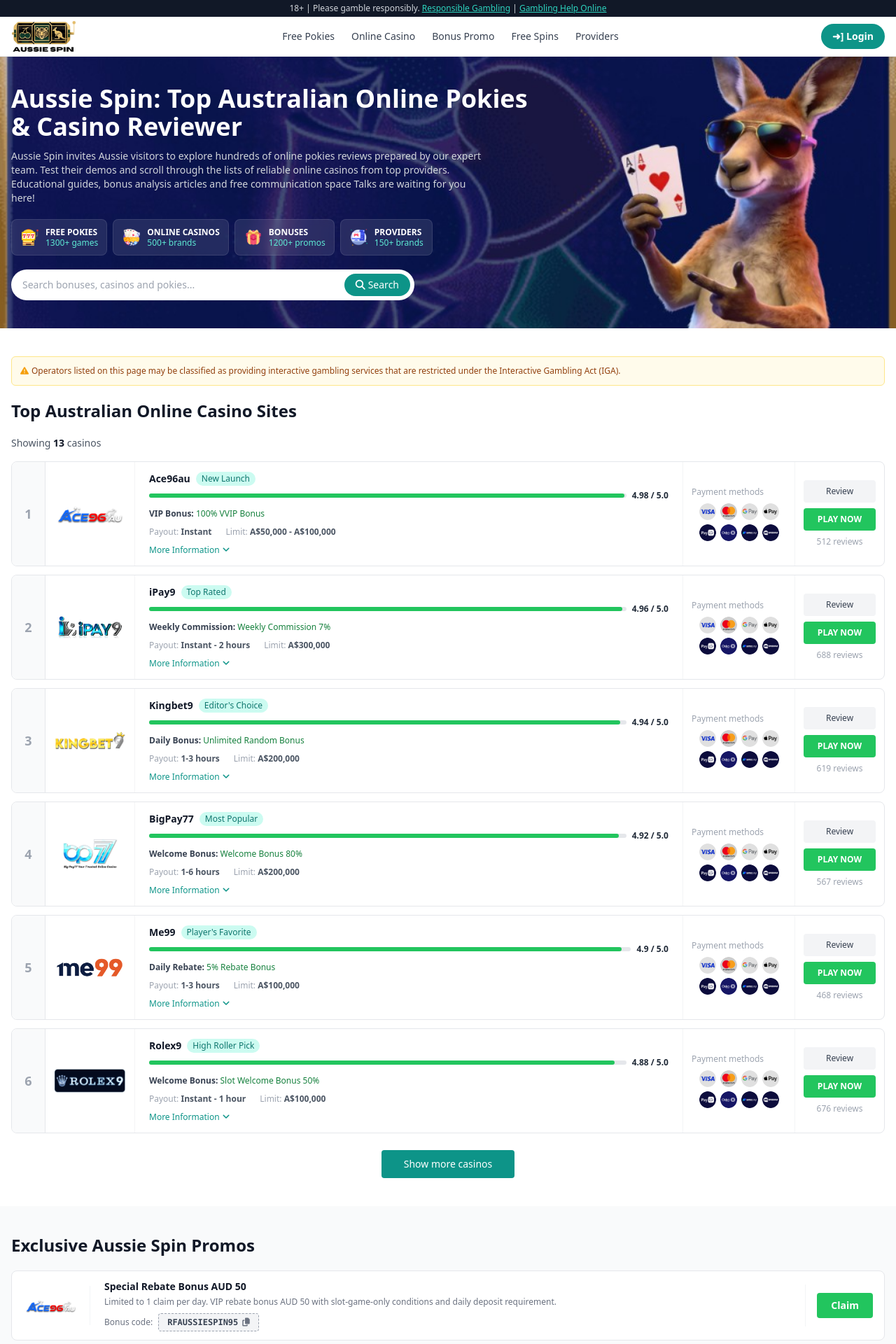
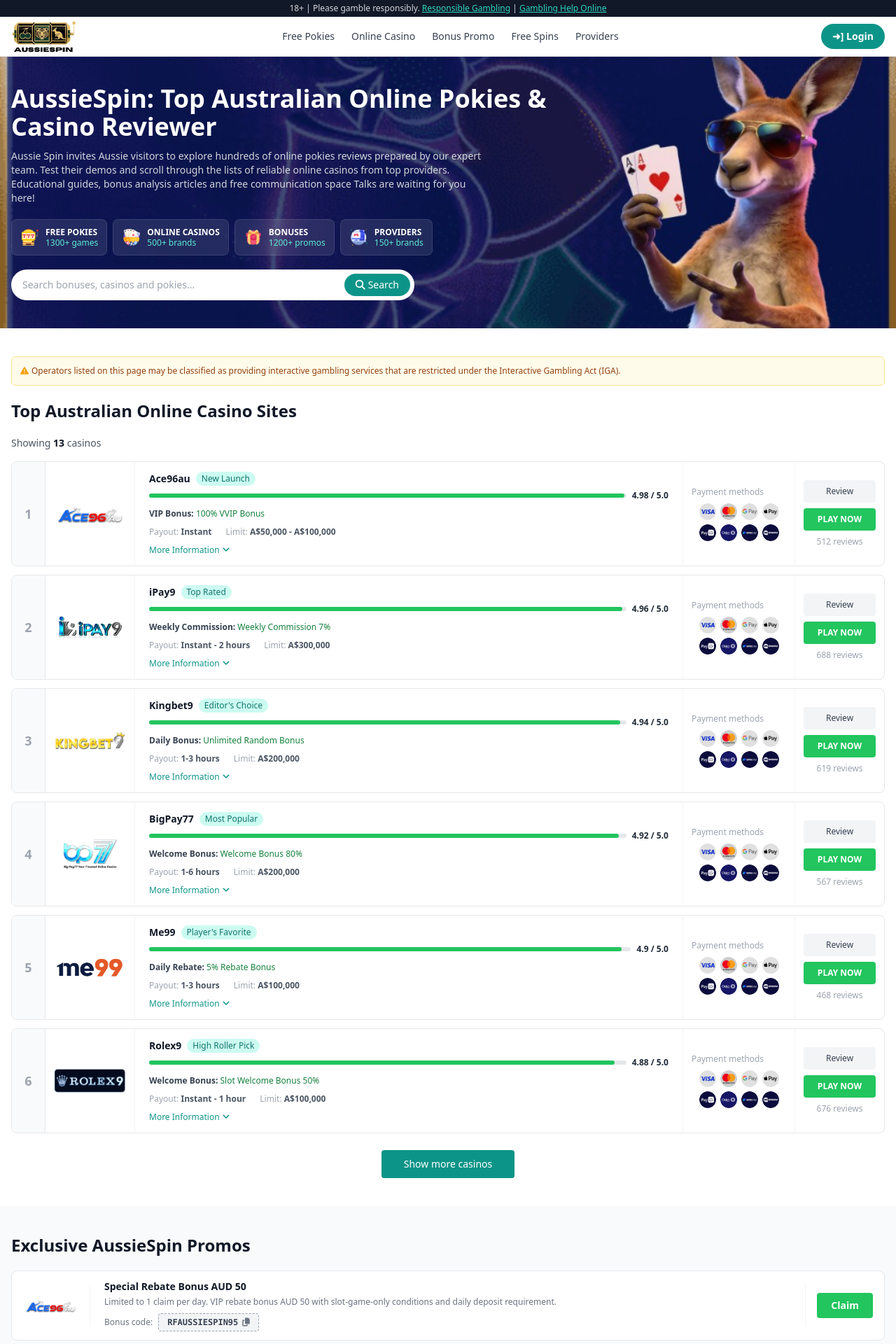
Before and after one commit to ether1313/aussiespin, a React (Vite) app: page / in a window 1280 px wide. Shown: the top 1920 px of the page at 70% size. Built offline with nearby package versions, Linux system fonts and the light colour scheme; some icons are missing.

Commit message:
update something

```diff
--- a/index.html
+++ b/index.html
@@ -10,7 +10,7 @@
       name="description"
       content="AussieSpin delivers independent Australian online pokies and casino reviews, bonus comparisons, and practical strategy guides for players across Australia."
     />
-    <meta name="keywords" content="Aussie Spin, online pokies, Australian casinos, casino bonuses, free spins, pokies reviews" />
+    <meta name="keywords" content="AussieSpin, online pokies, Australian casinos, casino bonuses, free spins, pokies reviews" />
     <meta name="author" content="AussieSpin" />
     <link rel="canonical" href="https://www.aussiespin.org/" />
     <link rel="icon" type="image/png" sizes="32x32" href="/seo/favicon.png" />
@@ -28,7 +28,7 @@
     <meta property="og:locale" content="en_AU" />
     <meta property="og:image" content="https://www.aussiespin.org/seo/og-image.png" />
     <meta property="og:image:secure_url" content="https://www.aussiespin.org/seo/og-image.png" />
-    <meta property="og:image:alt" content="Welcome to Aussie Spin - Australian online pokies platform" />
+    <meta property="og:image:alt" content="Welcome to AussieSpin - Australian online pokies platform" />
     <meta property="og:image:width" content="1024" />
     <meta property="og:image:height" content="576" />
 
@@ -40,7 +40,7 @@
       content="Independent Australian pokies and casino reviews, bonus analysis, and practical player guides."
     />
     <meta name="twitter:image" content="https://www.aussiespin.org/seo/og-image.png" />
-    <meta name="twitter:image:alt" content="Welcome to Aussie Spin - Australian online pokies platform" />
+    <meta name="twitter:image:alt" content="Welcome to AussieSpin - Australian online pokies platform" />
 
     <!-- Geo targeting -->
     <meta name="geo.region" content="AU" />
--- a/src/components/feature/Footer.tsx
+++ b/src/components/feature/Footer.tsx
@@ -108,7 +108,7 @@
 
         {/* Disclaimer */}
         <div className="text-xs text-gray-400 mb-6 pt-6 border-t border-gray-700 leading-relaxed">
-          Aussie Spin does not offer any gambling services itself. The site provides reviews and information on gambling services. Our website contains affiliate links. We may receive a commission at no extra cost to you. The affiliate income helps support the site and allows us to continue offering high-quality content. Our content is intended solely for individuals aged 18+. Please gamble responsibly.
+          AussieSpin does not offer any gambling services itself. The site provides reviews and information on gambling services. Our website contains affiliate links. We may receive a commission at no extra cost to you. The affiliate income helps support the site and allows us to continue offering high-quality content. Our content is intended solely for individuals aged 18+. Please gamble responsibly.
         </div>
 
         {/* Logo + Trust badges */}
--- a/src/components/feature/Header.tsx
+++ b/src/components/feature/Header.tsx
@@ -52,7 +52,7 @@
           <a href='/' className="flex items-center flex-shrink-0 mr-4">
             <img
               src="/logo.png"
-              alt="Aussie Spin"
+              alt="AussieSpin"
               className="h-12 w-auto"
             />
           </a>
--- a/src/pages/home/components/BonusSection.tsx
+++ b/src/pages/home/components/BonusSection.tsx
@@ -138,7 +138,7 @@
   return (
     <section id="exclusive-aussie-spin-promos" className="bg-gray-50 py-8 md:py-10">
       <div className="container mx-auto px-4">
-        <h2 className="text-xl md:text-2xl font-bold text-gray-900 mb-5">Exclusive Aussie Spin Promos</h2>
+        <h2 className="text-xl md:text-2xl font-bold text-gray-900 mb-5">Exclusive AussieSpin Promos</h2>
 
         <div className="space-y-3">
           {visibleBonuses.map((bonus) => (
--- a/src/pages/home/components/EditorialSection.tsx
+++ b/src/pages/home/components/EditorialSection.tsx
@@ -174,7 +174,7 @@
 
             <h3 className="text-base md:text-lg font-bold text-gray-900 mb-3">What Our Casino Reviews Demonstrate</h3>
             <p className="text-sm text-gray-600 mb-4 leading-relaxed">
-              Every casino review on Aussie Spin is written by experienced gambling experts who have personally tested each platform. Our review process involves creating real accounts, making actual deposits, testing the games, claiming bonuses, and attempting withdrawals. We document every step of the process to give you an honest, unbiased assessment.
+              Every casino review on AussieSpin is written by experienced gambling experts who have personally tested each platform. Our review process involves creating real accounts, making actual deposits, testing the games, claiming bonuses, and attempting withdrawals. We document every step of the process to give you an honest, unbiased assessment.
             </p>
 
             {/* FAQ */}
@@ -182,7 +182,7 @@
               {[
                 { q: "Is online gambling legal in Australia?", a: "Online gambling is regulated in Australia under the Interactive Gambling Act 2001. While offshore casinos are technically prohibited from offering services to Australians, many players access international sites. Always gamble responsibly and be aware of the legal landscape in your jurisdiction." },
                 { q: "What is the best online casino for Australians?", a: "The best online casino depends on your personal preferences. Our top-rated casinos offer a combination of generous bonuses, a wide game selection, fast payouts, and excellent customer support. Check our full casino reviews for detailed comparisons." },
-                { q: "Can I play pokies for free?", a: "Yes! Aussie Spin offers free demo versions of over 1,000 pokies. You can play without registering or depositing any money. This is a great way to try new games and develop strategies before playing for real money." },
+                { q: "Can I play pokies for free?", a: "Yes! AussieSpin offers free demo versions of over 1,000 pokies. You can play without registering or depositing any money. This is a great way to try new games and develop strategies before playing for real money." },
                 { q: "How do I claim a no deposit bonus?", a: "No deposit bonuses are usually awarded automatically upon registration, or you may need to enter a bonus code. Check the specific terms for each offer on our bonus pages. Remember to read the wagering requirements before claiming." },
               ].map((faq, i) => (
                 <details key={i} className="border border-gray-200 rounded-lg overflow-hidden">
--- a/src/pages/home/components/HeroSection.tsx
+++ b/src/pages/home/components/HeroSection.tsx
@@ -28,7 +28,7 @@
       <div className="container mx-auto px-4 py-8 md:py-10 relative z-10">
         <div className="max-w-3xl">
           <h1 className="text-2xl md:text-3xl lg:text-4xl font-bold mb-3 leading-tight">
-            Aussie Spin: Top Australian Online Pokies &amp; Casino Reviewer
+            AussieSpin: Top Australian Online Pokies &amp; Casino Reviewer
           </h1>
           <p className="text-xs md:text-sm text-gray-300 mb-5 leading-relaxed max-w-2xl">
             Aussie Spin invites Aussie visitors to explore hundreds of online pokies reviews prepared by our expert team. Test their demos and scroll through the lists of reliable online casinos from top providers. Educational guides, bonus analysis articles and free communication space Talks are waiting for you here!
```
Also changed, not shown: public/logo.png.
